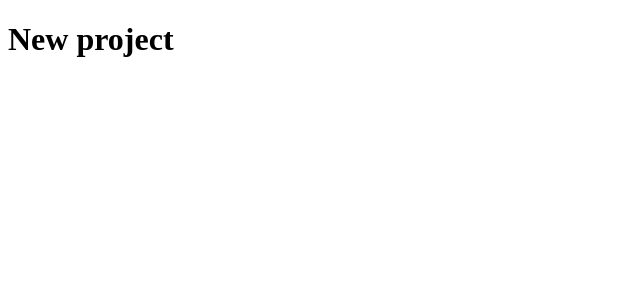
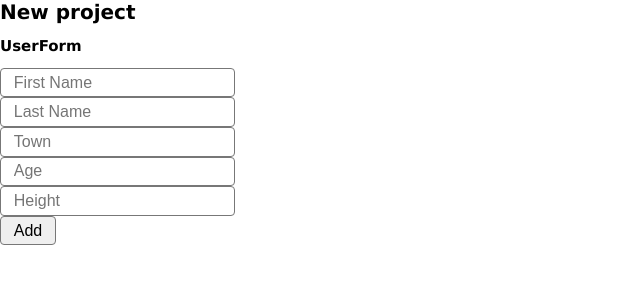
Before and after one commit to gintare-ces/05_react_stateObj_propsFn_practice, a React (Vite) app: page / in a window 1280 px wide. Shown: the top 300 px of the page, without its empty margins (0-640 px from the left). Built offline with nearby package versions, Linux system fonts and the light colour scheme.

Commit message:
form go back for a change

```diff
--- a/src/App.jsx
+++ b/src/App.jsx
@@ -1,7 +1,12 @@
+import './style/reset.css';
+import './style/App.css';
+import UserForm from "./components/UserForm";
+
 function App() {
   return (
     <div>
       <h1>New project</h1>
+      <UserForm />
     </div>
   );
 }
--- a/src/components/UserForm.jsx
+++ b/src/components/UserForm.jsx
@@ -1,17 +1,80 @@
+import { useState } from "react";
 import Btn from "./ui/Btn"
 
 
 function UserForm() {
-    function handleBtnClick() {
-        console.log('paspaudei');
+    const [inputs, setInputs] = useState({
+        firstName: '',
+        lastName: '',
+        town: '',
+        age: '',
+        height: '',
+    })
+    const [formSent, setFormSent] = useState(false)
+
+    function handleFormSubmit(e) {
+        // perimti formos valdyma ir neleisti perkrauti
+        e.preventDefault()
+        console.log('handleFormSubmit ===');
+        setFormSent(true)
     }
+
+    // function handleFirstNameInput(e) {
+    //     // teisingas budas atnaujinti state kai jis yra objektinis
+    //     setInputs({ ...inputs, firstName : e.target.value})
+    //     // inputs.firstName = '';
+    // }
+    // function handleLastNameInput(e) {
+    //      // teisingas budas atnaujinti state kai jis yra objektinis
+    //     setInputs({ ...inputs, lastName : e.target.value})
+    //     // inputs.lastName = ''
+    // }
+
+    function handleInput(e) {
+        const field = e.target.name;
+        const value = e.target.value;
+        console.log('field ===', field);
+        console.log('value ===', value);
+        setInputs({...inputs, [field]: value})
+
+    }
+    // function handleBtnClick() {
+    //     console.log('paspaudei');
+    // }
   return (
     <div>
-        <h2 onClick={handleBtnClick}>UserForm</h2>
-        <Btn onClick={handleBtnClick}>Click me</Btn>
-        <form>Form</form>
+        <h2>UserForm</h2>
+        {!formSent && (
+        <form onSubmit={handleFormSubmit}>
+            <input value={inputs.firstName} onChange={handleInput} type="text" name="firstName" placeholder="First Name" />
+            <input value={inputs.lastName} onChange={handleInput} type="text" name="lastName" placeholder="Last Name" />
+            <input value={inputs.town} onChange={handleInput} type="text" name="town" placeholder="Town" />
+            <input value={inputs.age} onChange={handleInput} type="number" name="age" placeholder="Age" />
+            <input value={inputs.height} onChange={handleInput} type="number" name="height" placeholder="Height" />
+            <Btn submit >Add</Btn>
+        </form>
+        )}
+        {formSent && (
+        <div className="formSuccess">
+        <h2>Patikrinkite duomenis</h2>
+        <p>
+            Name: <span>{inputs.firstName}</span> <br />
+            Lastname: <span>{inputs.lastName}</span> <br />
+            Town: <span>{inputs.town}</span> <br />
+            Age: <span>{inputs.age}</span> <br />
+            Height: <span>{inputs.height}</span>
+            </p>
+            <Btn onClick={() => setFormSent(false)}>Go back</Btn>
+            <Btn>Siusti</Btn>
+        </div>
+        )}
+        {/* <div>Forma issiusta</div> */}
     </div>
   )
 }
 
 export default UserForm
+
+// supildzius ir pateikus forma, forma paslepiam
+// rodom html kortele su visais uzpildytais duomenimis
+// prideti mygtuka 'back' atgal parodytu forma ir pasleptu kortele
--- a/src/components/ui/Btn.jsx
+++ b/src/components/ui/Btn.jsx
@@ -1,7 +1,10 @@
 import React from 'react'
 
 function Btn(props) {
-  return <button onClick={props.onClick}>{props.children}</button>
+  return (
+  <button type={props.submit && 'submit'} className={props.className} onClick={props.onClick}>{props.children}
+  </button>
+  )
 }
 
 export default Btn
--- /dev/null
+++ b/src/style/App.css
@@ -0,0 +1,8 @@
+.tomato {
+    background-color: tomato;
+}
+span {
+    font-size: 18px;
+    font-weight: 500;
+    font-style: oblique;
+}
--- /dev/null
+++ b/src/style/reset.css
@@ -0,0 +1,91 @@
+* {
+    box-sizing: border-box;
+  }
+
+  html {
+    /* 1 rem = 10px */
+    font-size: 62.5%;
+    font-family: Verdana, Geneva, Tahoma, sans-serif;
+  }
+
+  p,
+  li,
+  a {
+    font-size: 1.6rem;
+  }
+
+  button {
+    cursor: pointer;
+  }
+
+  body {
+    margin: 0;
+  }
+
+  img {
+    max-width: 100%;
+  }
+
+  h1,
+  h2,
+  h3,
+  h4,
+  h5,
+  h6,
+  p {
+    margin-top: 0;
+  }
+
+  a {
+    text-decoration: none;
+    color: inherit;
+  }
+
+  /* common rules */
+  .container {
+    padding-left: 10px;
+    padding-right: 10px;
+    /* apridboti tik maximalu ploti */
+    max-width: 80rem;
+    /* skaiciuoti parastes automatiskai vienodai is kaires ir is desines */
+    margin: 0 auto;
+  }
+
+  /* utility classes */
+
+  .flex {
+    display: flex;
+  }
+
+  .between {
+    justify-content: space-between;
+    align-items: center;
+  }
+
+  .tac {
+    text-align: center;
+  }
+
+input,
+textarea,
+select {
+  font-size: 16px;
+  padding: 0.3em 0.8em;
+  border-radius: 4px;
+  border: 1px solid #777;
+  display: block;
+  max-width: 300px;
+}
+textarea {
+  min-height: 5rem;
+  min-width: 500px;
+  resize: vertical;
+}
+
+button {
+  font-size: 16px;
+  padding: 0.3em 0.8em;
+  border-radius: 4px;
+  border: 1px solid #777;
+  cursor: pointer;
+}
```
Also changed, not shown: src/App.css (deleted).
